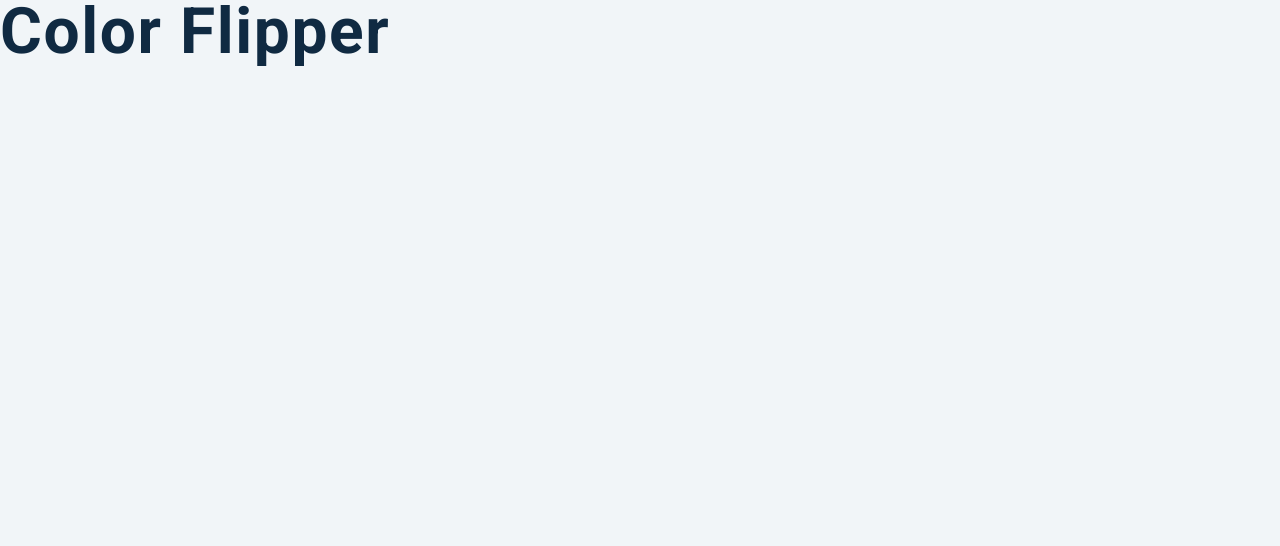
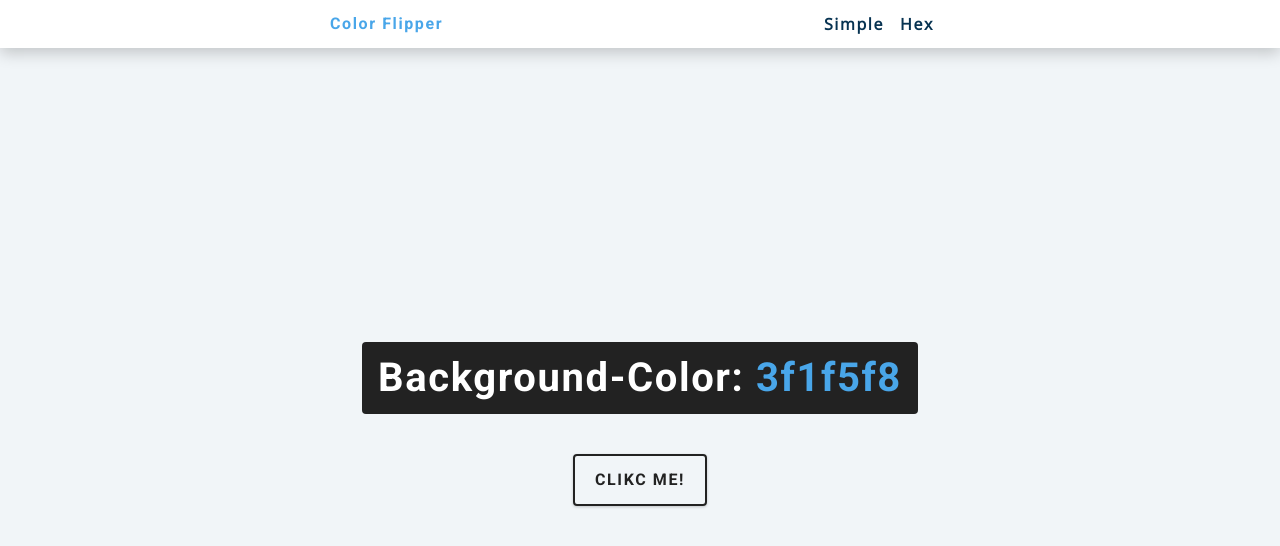
Before and after one commit to malikabakhtiyorova/Color-flipper, a plain HTML site: page index.html in a window 1280 px wide. Drawn offline with nearby package versions, Linux system fonts and the light colour scheme.

Commit message:
add js random color-picker

```diff
--- a/app.js
+++ b/app.js
@@ -1 +1,15 @@
 const colors = ["green", "red", "rgba(133,122,200)", "#f15025"];
+
+const btn = document.getElementById('btn')
+const color = document.querySelector('.color')
+
+btn.addEventListener('click', function (){
+    const randomNumber = getRandomNumber();
+    console.log(randomNumber)
+    document.body.style.backgroundColor = colors[randomNumber]
+    color.textContent = colors[randomNumber]
+})
+
+function getRandomNumber () {
+    return Math.floor(Math.random() * colors.length)
+}
--- a/index.html
+++ b/index.html
@@ -9,7 +9,30 @@
     <link rel="stylesheet" href="styles.css" />
   </head>
   <body>
-    <h1>color flipper</h1>
+   <nav>
+     <div class="nav-center">
+       <h4>Color flipper</h4>
+       <ul class='nav-links'>
+         <li>
+           <a href="index.html">simple</a>
+         </li>
+         <li>
+          <a href="index.html">hex</a>
+        </li>
+       </ul>
+     </div>
+   </nav>
+
+   <main>
+     <div class="container">
+       <h2>
+         Background-color: <span class="color">3f1f5f8</span>
+       </h2>
+       <div class="btn btn-hero" id='btn'>
+        Clikc me!
+       </div>
+     </div>
+   </main>
     <!-- javascript -->
     <script src="app.js"></script>
   </body>
```
